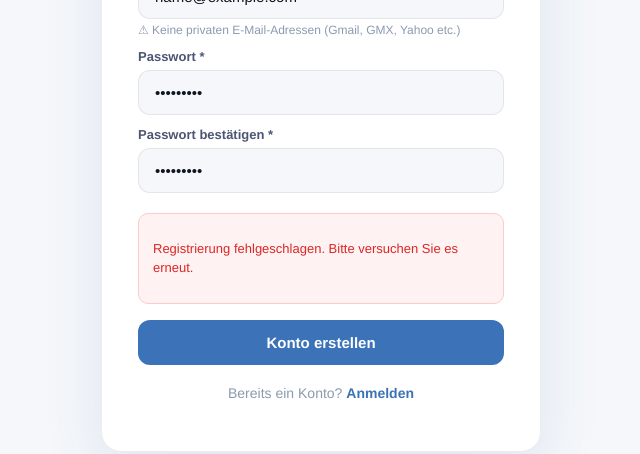
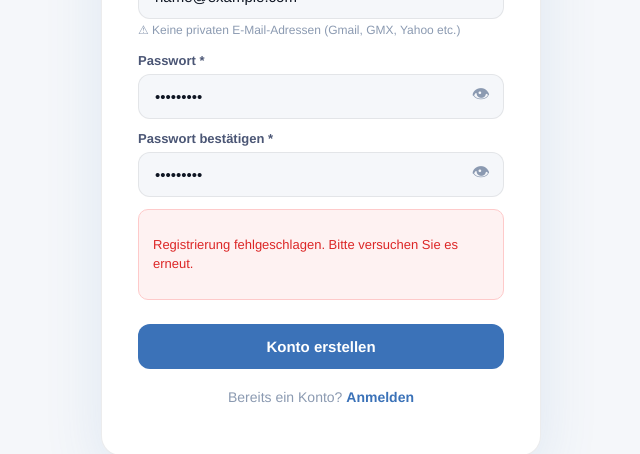
Before and after one commit to MatiXn/pheweb1, a React (Vite) app: page /register in a window 1280 px wide. Both pictures are taken after typing "Sample", "name@example.com", "Sample123", "Sample123" into the empty fields and a click on the button "Konto erstellen". Shown: the part 382-836 px from the top of the page, without its empty margins (319-959 px from the left). Built offline with nearby package versions, Linux system fonts and the light colour scheme; no server answers.

Commit message:
passwort anzeigen toggle

```diff
--- a/src/pages/RegisterPage.jsx
+++ b/src/pages/RegisterPage.jsx
@@ -1,12 +1,24 @@
 import { useState } from "react";
-import { Link, useNavigate } from "react-router-dom";
+import { Link } from "react-router-dom";
 import { supabase } from "../lib/supabaseClient";
 
+const PRIVATE = ["gmail.com","googlemail.com","yahoo.com","yahoo.de","hotmail.com","hotmail.de","outlook.com","outlook.de","live.com","live.de","web.de","gmx.de","gmx.net","gmx.at","gmx.ch","icloud.com","me.com","mac.com","t-online.de","freenet.de","arcor.de","aol.com","aol.de","protonmail.com","proton.me","mailbox.org","posteo.de","tutanota.com","mail.ru","1und1.de","vodafone.de","telekom.de","o2online.de","msn.com"];
+const isPrivate = e => PRIVATE.includes(e.split("@")[1]?.toLowerCase());
 const C = { accent:"#3b72b8", accentBg:"#eef4ff", accentBd:"rgba(59,114,184,0.18)", text:"#0f1623", muted:"#4b5675", faint:"#8b9ab1", border:"rgba(15,22,35,0.08)", red:"#dc2626", shadowLg:"0 20px 60px rgba(59,114,184,0.12)" };
 const F = "'Helvetica Neue', Helvetica, Arial, sans-serif";
-const PRIVATE = ["gmail.com","googlemail.com","yahoo.com","yahoo.de","hotmail.com","hotmail.de","outlook.com","outlook.de","live.com","live.de","web.de","gmx.de","gmx.net","gmx.at","gmx.ch","icloud.com","me.com","mac.com","t-online.de","freenet.de","arcor.de","aol.com","aol.de","protonmail.com","proton.me","mailbox.org","posteo.de","tutanota.com","mail.ru","1und1.de","vodafone.de","telekom.de","o2online.de","msn.com"];
-const isPrivate = e => PRIVATE.includes(e.split("@")[1]?.toLowerCase());
-const INP = { width:"100%", background:"#f5f7fa", border:"1.5px solid rgba(15,22,35,0.08)", borderRadius:12, padding:"13px 16px", fontSize:15, color:"#0f1623", outline:"none", fontFamily:F, marginBottom:12, boxSizing:"border-box" };
+const INP = { width:"100%", background:"#f5f7fa", border:`1.5px solid ${C.border}`, borderRadius:12, padding:"13px 16px", fontSize:15, color:C.text, outline:"none", fontFamily:F, marginBottom:12, boxSizing:"border-box" };
+
+function PwField({ placeholder, value, onChange }) {
+  const [show, setShow] = useState(false);
+  return (
+    <div style={{ position:"relative", marginBottom:12 }}>
+      <input style={{...INP, marginBottom:0, paddingRight:48}} type={show?"text":"password"} placeholder={placeholder} required value={value} onChange={onChange} />
+      <button type="button" onClick={()=>setShow(!show)} style={{ position:"absolute", right:14, top:"50%", transform:"translateY(-50%)", background:"none", border:"none", cursor:"pointer", fontSize:18, color:C.faint, padding:0 }}>
+        {show ? "🙈" : "👁"}
+      </button>
+    </div>
+  );
+}
 
 export default function RegisterPage() {
   const [form, setForm] = useState({ unternehmen:"", email:"", password:"", password2:"" });
@@ -33,7 +45,7 @@ export default function RegisterPage() {
       <div style={{ width:"100%", maxWidth:440, background:"#fff", borderRadius:20, padding:36, boxShadow:C.shadowLg, textAlign:"center" }}>
         <div style={{ width:60, height:60, borderRadius:"50%", background:"#dcfce7", border:"2px solid #86efac", display:"flex", alignItems:"center", justifyContent:"center", margin:"0 auto 20px", fontSize:26 }}>✓</div>
         <h2 style={{ fontSize:22, fontWeight:800, color:C.text, marginBottom:12 }}>Registrierung erfolgreich</h2>
-        <p style={{ fontSize:15, color:C.muted, lineHeight:1.7, marginBottom:24 }}>Wir haben Ihnen eine Bestätigungs-Email geschickt. Bitte bestätigen Sie Ihre E-Mail-Adresse und melden Sie sich dann an.</p>
+        <p style={{ fontSize:15, color:C.muted, lineHeight:1.7, marginBottom:24 }}>Bitte bestätigen Sie Ihre E-Mail-Adresse und melden Sie sich dann an.</p>
         <Link to="/login" style={{ display:"inline-block", background:C.accent, color:"#fff", borderRadius:12, padding:"13px 28px", fontSize:15, fontWeight:700, textDecoration:"none" }}>Zur Anmeldung</Link>
       </div>
     </div>
@@ -46,7 +58,7 @@ export default function RegisterPage() {
           <Link to="/" style={{ fontFamily:F, fontSize:28, fontWeight:800, color:C.text, textDecoration:"none", letterSpacing:"-0.02em" }}>phe<em style={{ fontStyle:"italic", color:C.accent }}>web</em></Link>
           <p style={{ marginTop:8, fontSize:15, color:C.muted }}>Nur für Unternehmenskunden</p>
         </div>
-        <div style={{ background:"#fff", borderRadius:20, padding:36, boxShadow:C.shadowLg, border:"1px solid rgba(15,22,35,0.08)" }}>
+        <div style={{ background:"#fff", borderRadius:20, padding:36, boxShadow:C.shadowLg, border:`1px solid ${C.border}` }}>
           <h1 style={{ fontSize:22, fontWeight:800, color:C.text, marginBottom:8, letterSpacing:"-0.01em" }}>Registrieren</h1>
           <p style={{ fontSize:13, color:C.faint, marginBottom:24, lineHeight:1.6 }}>Bitte verwenden Sie Ihre geschäftliche E-Mail-Adresse.</p>
           <form onSubmit={handle}>
@@ -54,13 +66,13 @@ export default function RegisterPage() {
             <input style={INP} type="text" placeholder="Mustermann GmbH" required value={form.unternehmen} onChange={setF("unternehmen")} />
             <label style={{ fontSize:13, fontWeight:600, color:C.muted, display:"block", marginBottom:6 }}>Geschäftliche E-Mail *</label>
             <input style={INP} type="email" placeholder="ihre@firma.de" required value={form.email} onChange={setF("email")} />
-            <p style={{ fontSize:12, color:C.faint, marginTop:-8, marginBottom:12 }}>⚠ Keine privaten E-Mail-Adressen (Gmail, GMX, Yahoo etc.)</p>
+            <p style={{ fontSize:12, color:C.faint, marginTop:-8, marginBottom:16 }}>⚠ Keine privaten E-Mail-Adressen (Gmail, GMX, Yahoo etc.)</p>
             <label style={{ fontSize:13, fontWeight:600, color:C.muted, display:"block", marginBottom:6 }}>Passwort *</label>
-            <input style={INP} type="password" placeholder="Mindestens 8 Zeichen" required value={form.password} onChange={setF("password")} />
+            <PwField placeholder="Mindestens 8 Zeichen" value={form.password} onChange={setF("password")} />
             <label style={{ fontSize:13, fontWeight:600, color:C.muted, display:"block", marginBottom:6 }}>Passwort bestätigen *</label>
-            <input style={{ ...INP, marginBottom:20 }} type="password" placeholder="Passwort wiederholen" required value={form.password2} onChange={setF("password2")} />
-            {error && <div style={{ background:"#fef2f2", border:"1px solid #fecaca", borderRadius:10, padding:"12px 14px", marginBottom:16 }}><p style={{ fontSize:13, color:C.red, lineHeight:1.5 }}>{error}</p></div>}
-            <button type="submit" disabled={loading} style={{ width:"100%", background:C.accent, color:"#fff", border:"none", borderRadius:12, padding:"14px 20px", fontSize:15, fontWeight:700, cursor:loading?"not-allowed":"pointer", fontFamily:F, opacity:loading?0.75:1 }}>
+            <PwField placeholder="Passwort wiederholen" value={form.password2} onChange={setF("password2")} />
+            {error && <div style={{ background:"#fef2f2", border:"1px solid #fecaca", borderRadius:10, padding:"12px 14px", marginBottom:16, marginTop:4 }}><p style={{ fontSize:13, color:C.red, lineHeight:1.5 }}>{error}</p></div>}
+            <button type="submit" disabled={loading} style={{ width:"100%", marginTop:8, background:C.accent, color:"#fff", border:"none", borderRadius:12, padding:"14px 20px", fontSize:15, fontWeight:700, cursor:loading?"not-allowed":"pointer", fontFamily:F, opacity:loading?0.75:1 }}>
               {loading?"Wird registriert...":"Konto erstellen"}
             </button>
           </form>
```
